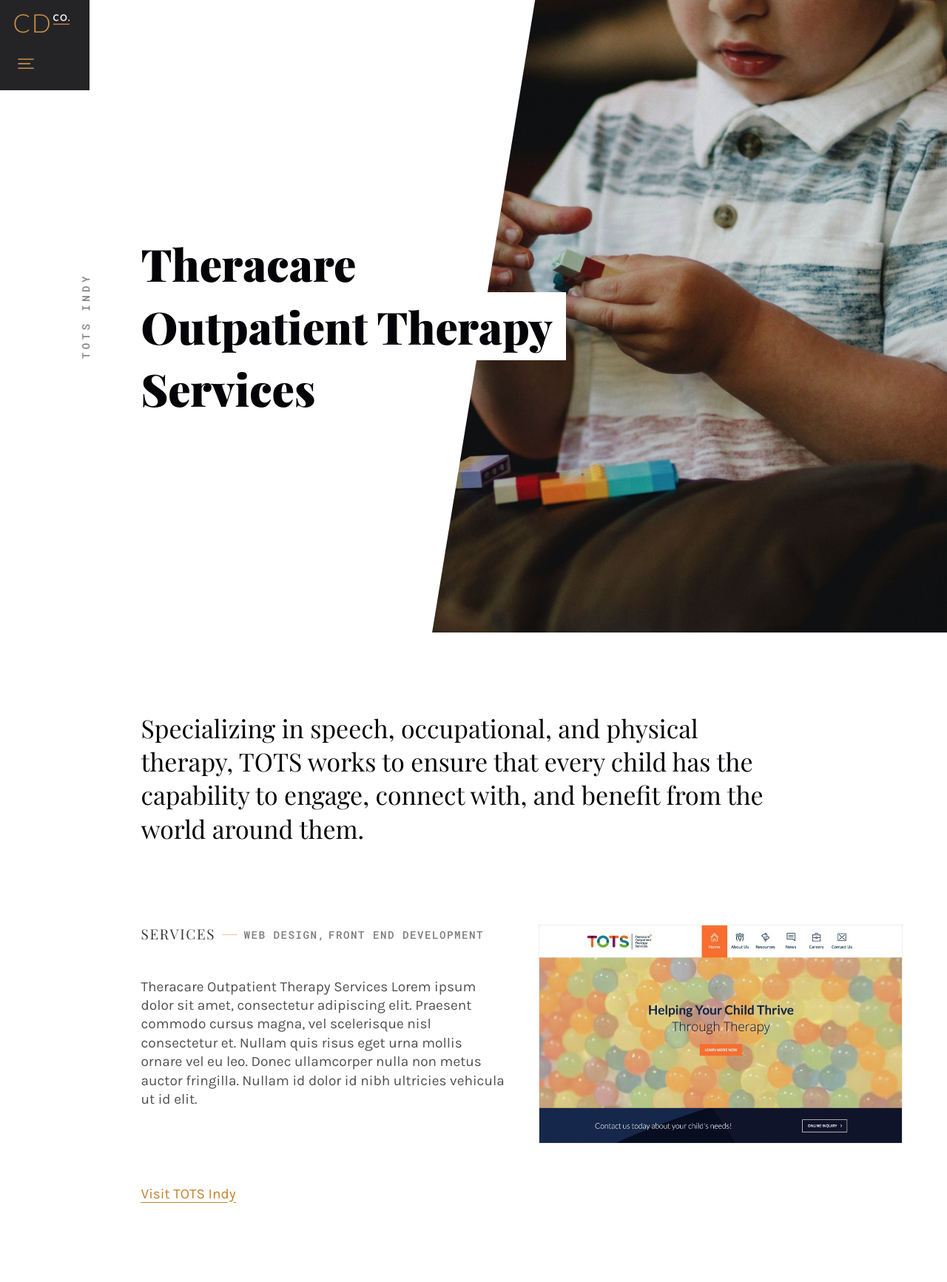
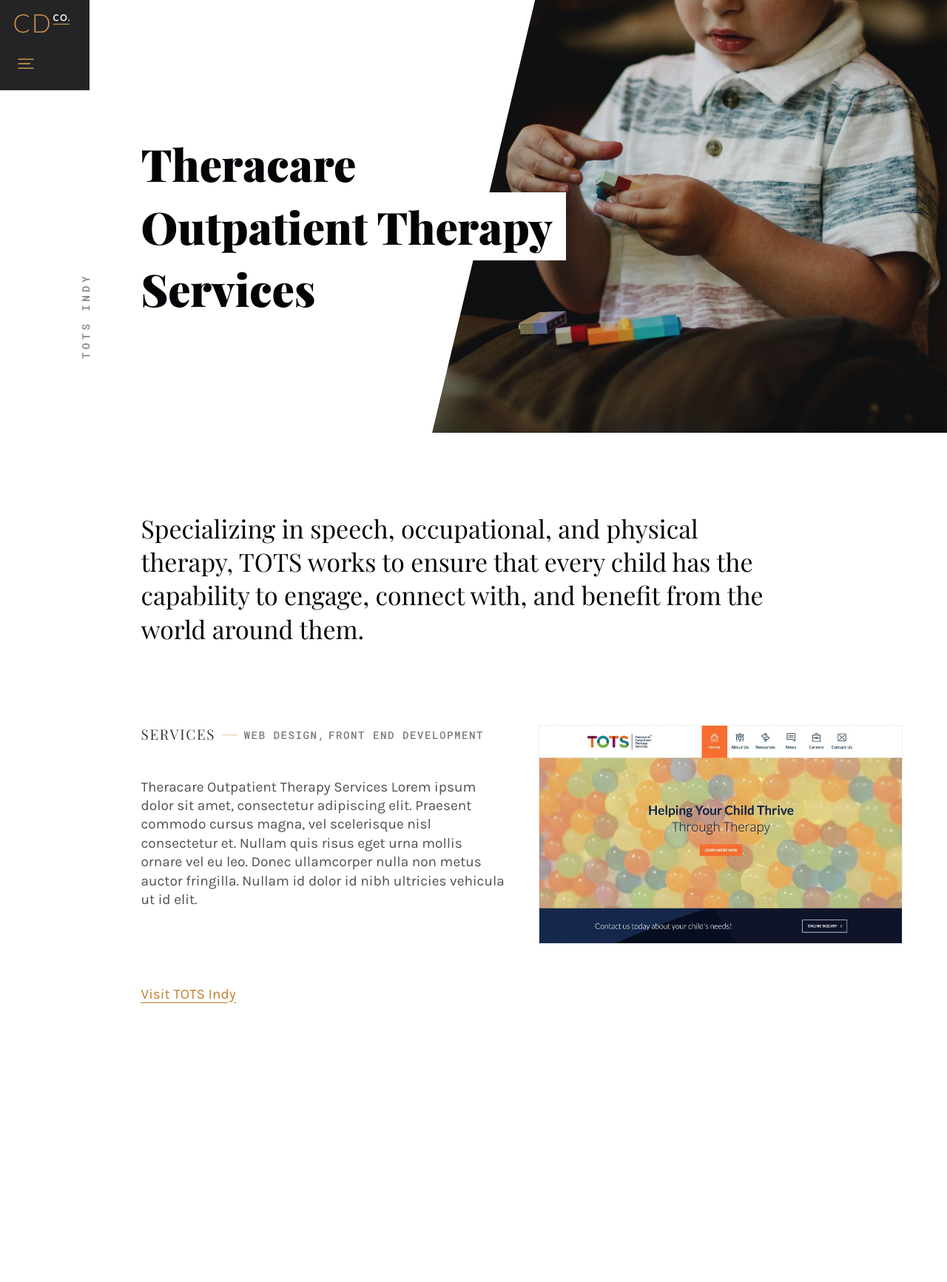
Before and after one commit to claxondesignco/claxondesignco.github.io, a Jekyll site: the page built from _portfolio/TOTSIndy.md, in a window 1280 px wide. Shown: the whole page at 74% size. Built offline with Jekyll 4.4.1, drawn with Linux system fonts in a browser that asks for light colours; nearby versions of some CDN libraries; comment, search, counter and statistics services are not loaded; after the commit the page ends 1463 px from its top, so only the background shows below that.

Commit message:
Set homepage hero to maintain previous design, and restyled height of heros on secondary pages.

```diff
--- a/_sass/_columns.sass
+++ b/_sass/_columns.sass
@@ -36,11 +36,14 @@
 
 img.aside
   object-fit: cover
-  height: 88vh
+  height: 65vh
   min-height: 100%
 
+.hero + img.aside
+  height: 88vh
+
 @media (min-width: 768px)
-  img.aside
+  .hero + img.aside
     height: 95vh
 
 .columns li h3,
--- a/_sass/_sections.sass
+++ b/_sass/_sections.sass
@@ -81,7 +81,7 @@
   grid-template-rows: ms(4) auto ms(3)
   grid-template-columns: ms(5) 1fr 1fr ms(2) 0px 0px 0px
   align-items: center
-  height: 88vh
+  height: 65vh
 
   .section-title
     grid-area: section-title
@@ -106,6 +106,9 @@
       clip-path: polygon(0 0, 100% 0, 100% 100%, 0 30%)
       object-position: 35% top
 
+  &.homepage-hero
+    height: 88vh
+
 @media (min-width: 727px)
   section[class^="full-aside-"]
     grid-template-rows: ms(6) auto ms(5)
@@ -126,9 +129,8 @@
         object-position: center center
 
 @media (min-width: 768px)
-  section[class^="full-aside-"]
+  section[class^="full-aside-"].homepage-hero
     height: 95vh
-
 
 @media (min-width: 1000px)
   section[class^="full-aside-"]
--- a/index.html
+++ b/index.html
@@ -3,7 +3,7 @@
 page-title: Claxon Design Co.
 ---
 
-<section id="introduction" class="full-aside-right">
+<section id="introduction" class="full-aside-right homepage-hero">
 
   <div aria-hidden="true" class="section-title"><span>Introduction</span></div>
 
```
